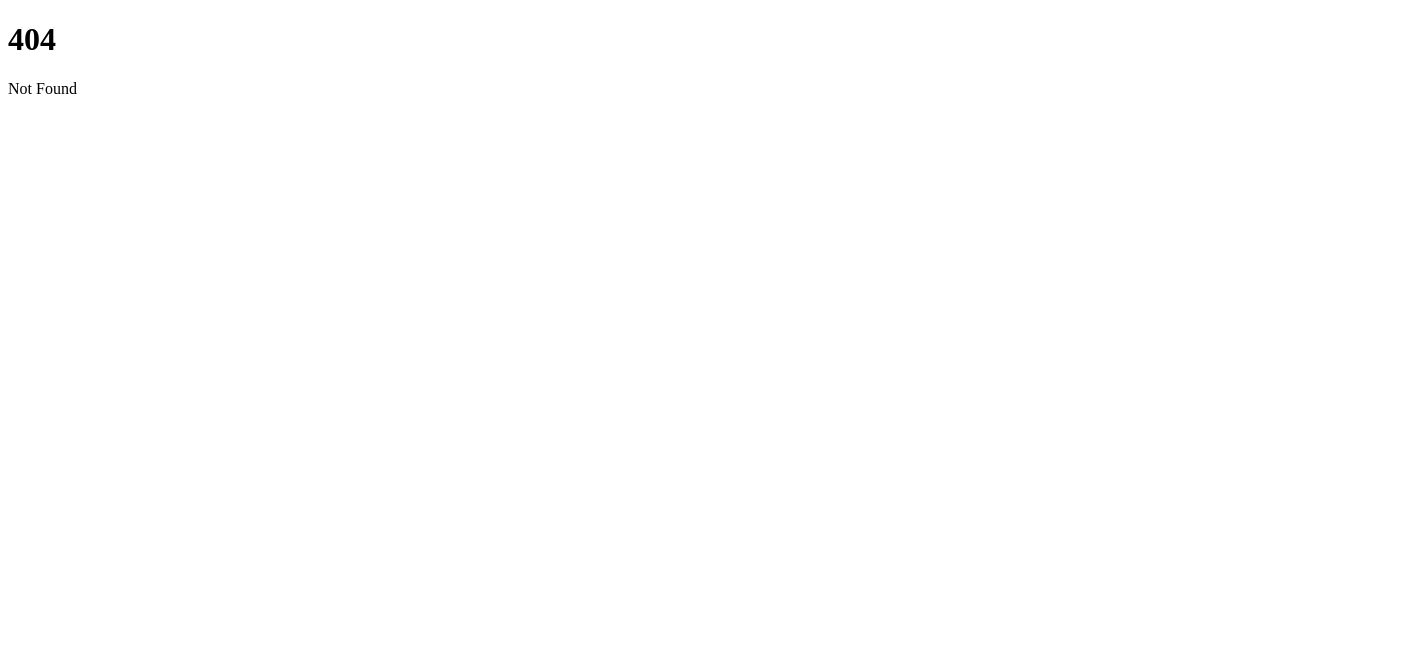
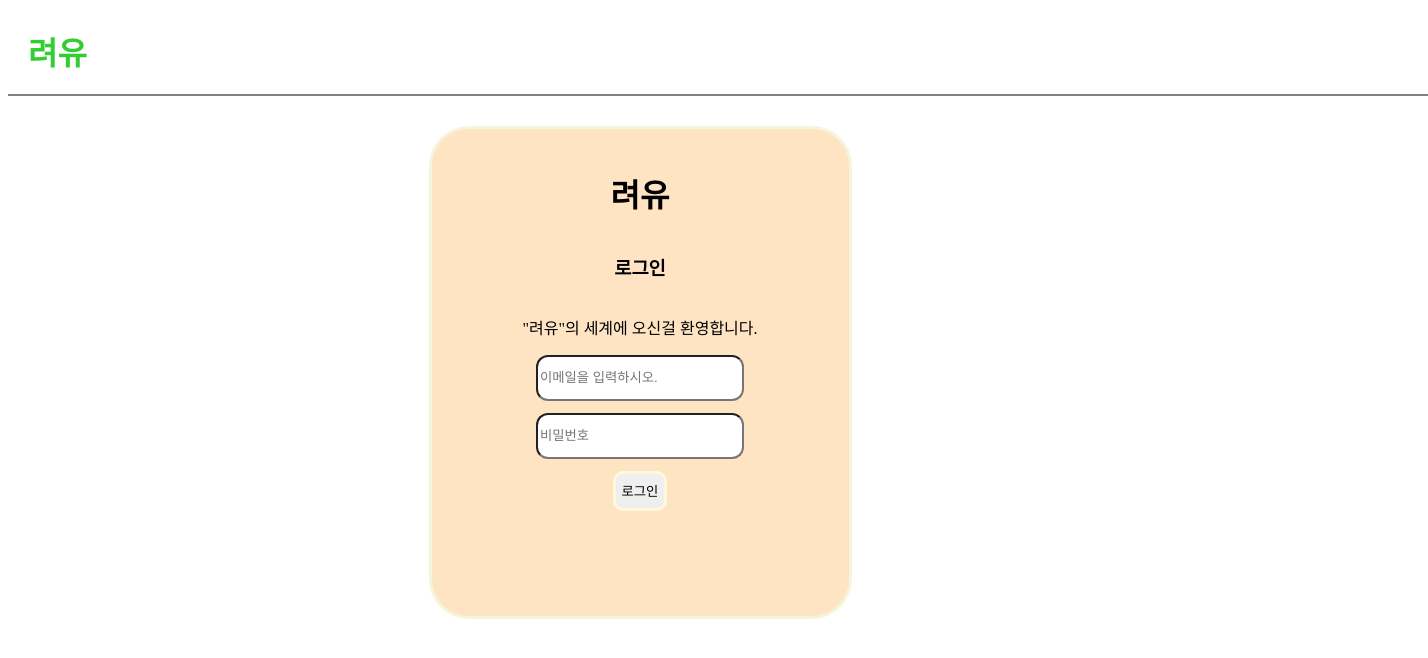
Before and after one commit to kimyoojun/AI-ON_Traver, a SvelteKit app: page /sign_in in a window 1280 px wide. Before the commit this address had no page. Shown: the top 658 px of the page, 1428 px wide, since content can reach past the window. Built offline with nearby package versions, Linux system fonts and the light colour scheme.

Commit message:
검색창 구현 및 로그인 창 구현

```diff
--- /dev/null
+++ b/src/routes/(auth)/sign_in/+page.svelte
@@ -0,0 +1,92 @@
+<div id = main>
+    <div id= top_bar>
+        <h1>
+            <a href="/" id = title_a> 려유 </a>
+        </h1>
+    </div>
+
+    <div id =body>
+        <div id = login_box >
+            <h1 id = logo_text> 려유</h1>
+            <h3 id = login_text> 로그인 </h3>
+            <p id = welcome_text>"려유"의 세계에 오신걸 환영합니다.</p>
+            <input placeholder="이메일을 입력하시오."class = login_input>
+            <input placeholder="비밀번호"class = login_input>
+            <button id = button_ep>로그인</button>
+        </div>
+    </div>
+</div>
+
+<style>
+     #login_box {
+    width: 417px;
+    height: 487px;
+    align-items:center;
+    justify-content:center;
+    display: flex;
+    border: 3px solid beige;
+    flex-direction: column;
+    border-radius: 40px;
+    background-color: bisque;
+    }
+
+    #body{
+        width:100%;
+        height:100%;
+        display:flex;
+        justify-content: center;
+    }
+
+    #main{
+        width:100%;
+        height:100%;
+    }
+
+    #top_bar{
+        width: 1380px;
+        height: 46px;
+        border-bottom: 2px solid gray;
+        padding: 20px;
+        display: flex;
+        align-items: center;
+        justify-content: space-between;
+        margin-bottom: 30px;
+    }
+    #iogin_text{
+        width:100;
+        display:flex;
+        align-items:center;
+        justify-content:center
+    }
+    #welcome_text{
+        display:flex;
+        align-items:center;
+        justify-content:center;
+    }
+    .login_input{
+        padding: right 16px;
+        padding: left 16px;
+        padding: top 12px;
+        padding:bottom 12px;
+        border-radius: 12px;
+        width:200px;
+        height:40px;
+        margin-bottom: 12px;
+    }
+    #button_ep{
+        width:10;
+        height: 40px;
+        border-radius: 10px;
+        border: 3px solid cornsilk;
+    }
+    #title_a{
+        text-decoration-line: none;
+        color: limegreen;
+    }
+    #logo_text{
+        margin:0px;
+        position:absolute;
+        top: 170px;
+    }
+
+</style>
```
Also changed, not shown: src/routes/+page.svelte (+121 -6 lines), src/routes/webpage/+page.svelte (deleted, +0 -39 lines).
